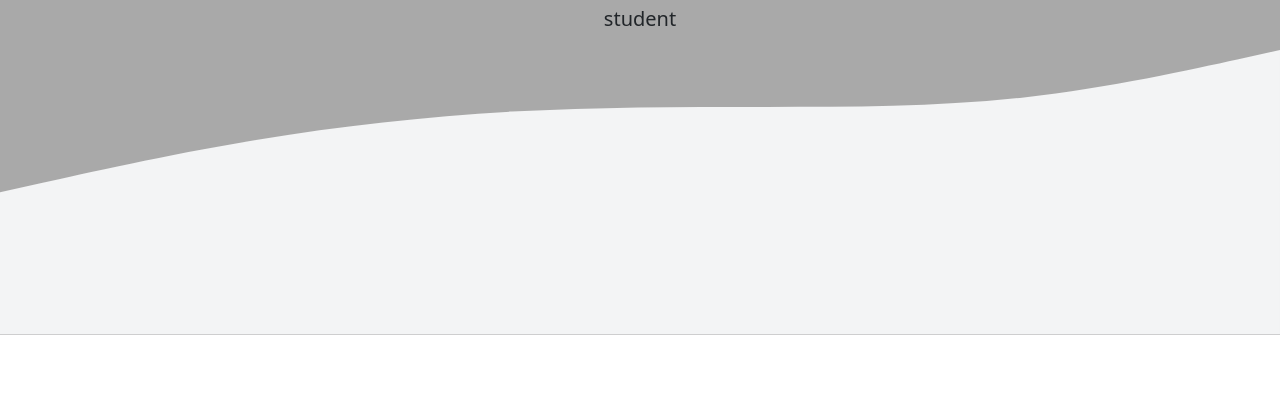
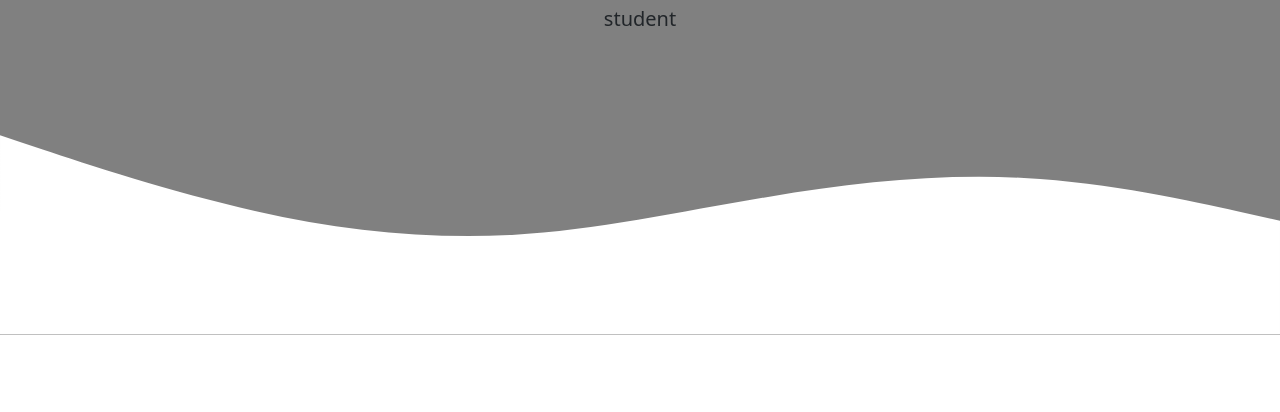
Before and after one commit to mhmdzcky/mhmdzcky.github.io, a plain HTML site: page index.html in a window 1280 px wide. Shown: the part 367-779 px from the top of the page. Drawn offline with nearby package versions, Linux system fonts and the light colour scheme.

Commit message:
mengubah backround

```diff
--- a/index.html
+++ b/index.html
@@ -63,7 +63,7 @@
          <img src="img/zacky.jpg" alt="Muhammad Zacky" width="200" class="rounded-circle img-thumbnail">
         <h1 class="display-4">Muhammad Zacky</h1>
         <p class="lead">student</p>
-        <svg xmlns="http://www.w3.org/2000/svg" viewBox="0 0 1440 320"><path fill="#f3f4f5" fill-opacity="1" d="M0,160L48,149.3C96,139,192,117,288,101.3C384,85,480,75,576,69.3C672,64,768,64,864,64C960,64,1056,64,1152,53.3C1248,43,1344,21,1392,10.7L1440,0L1440,320L1392,320C1344,320,1248,320,1152,320C1056,320,960,320,864,320C768,320,672,320,576,320C480,320,384,320,288,320C192,320,96,320,48,320L0,320Z"></path></svg>
+        <svg xmlns="http://www.w3.org/2000/svg" viewBox="0 0 1440 320"><path fill="#ffffffff" fill-opacity="1" d="M0,96L48,112C96,128,192,160,288,181.3C384,203,480,213,576,208C672,203,768,181,864,165.3C960,149,1056,139,1152,144C1248,149,1344,171,1392,181.3L1440,192L1440,320L1392,320C1344,320,1248,320,1152,320C1056,320,960,320,864,320C768,320,672,320,576,320C480,320,384,320,288,320C192,320,96,320,48,320L0,320Z"></path></svg>
     </section>
     <!-- akhir j -->
 
--- a/style.css
+++ b/style.css
@@ -3,7 +3,7 @@ body {
 }
 .jumbotron {
   padding-top: 6rem;
-  background-color: darkgray;
+  background-color: gray;
 }
 
 section {
```
